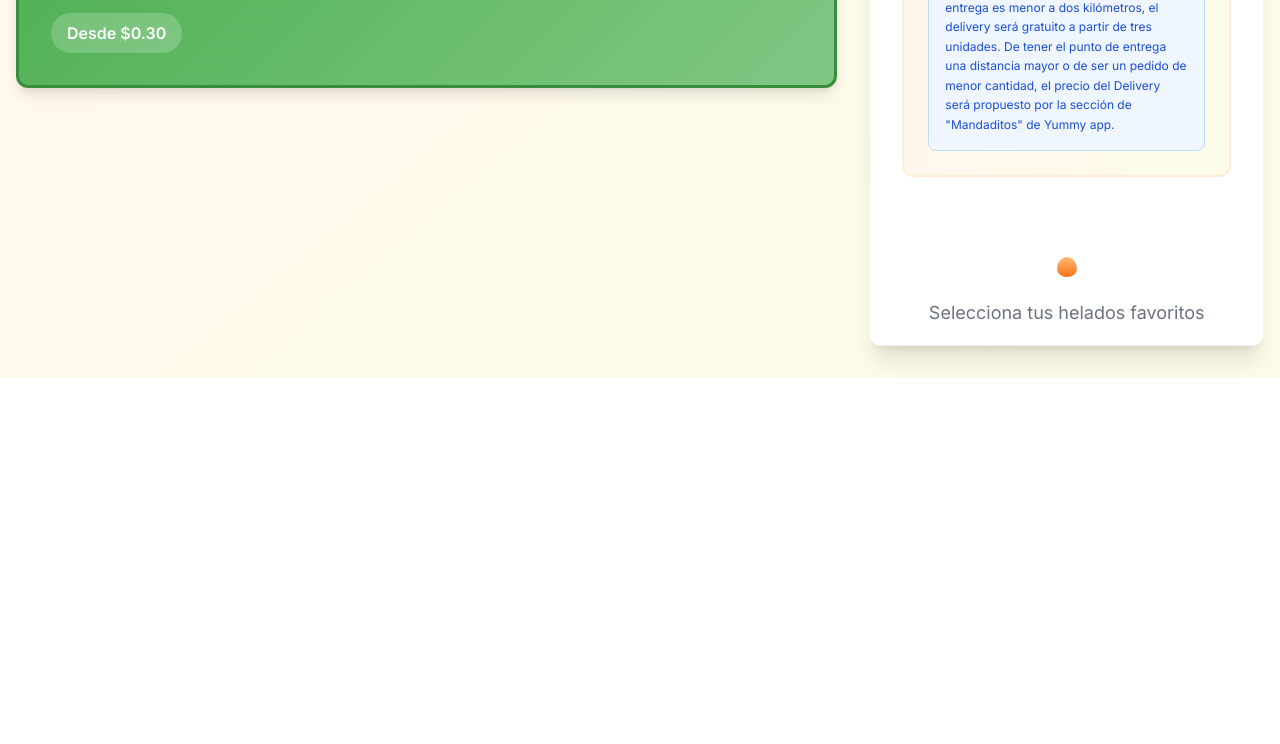
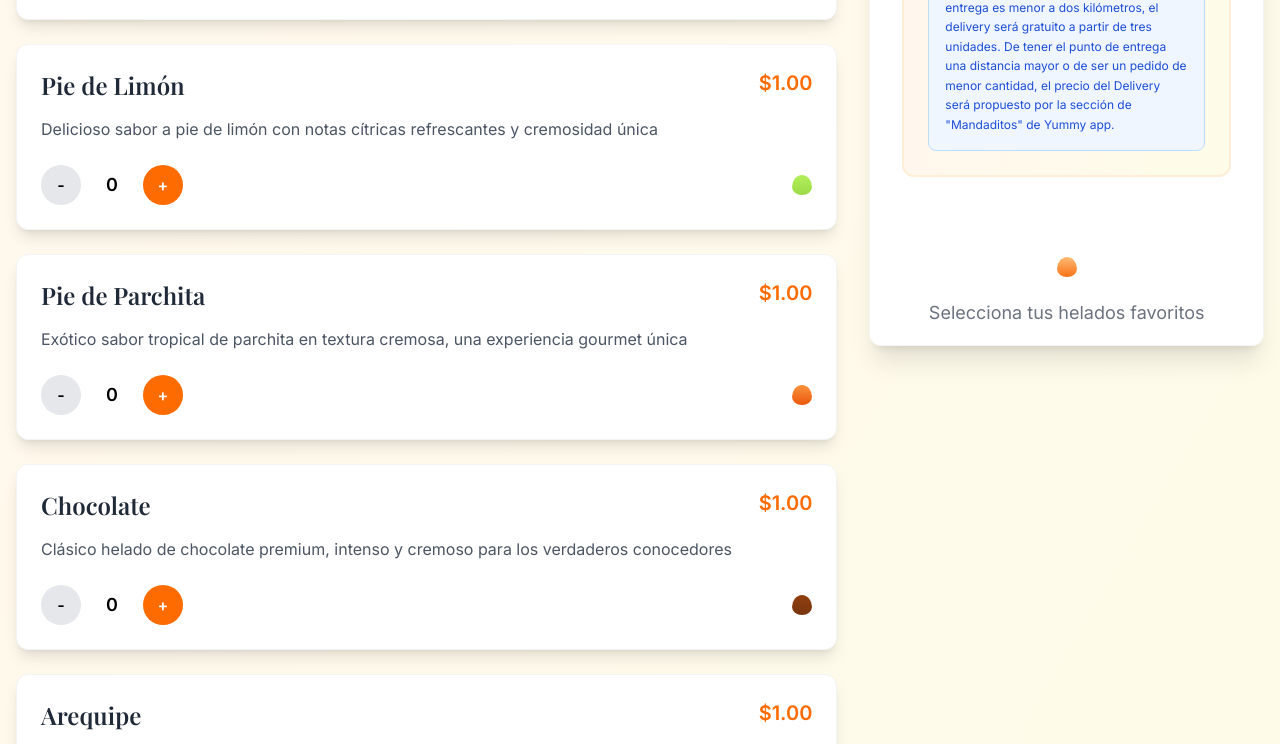
Before and after one commit to Toppays/Toppymenu, a plain HTML site: page index.html in a window 1280 px wide. Shown: the part 716-1460 px from the top of the page. Before the commit the page ends 1094 px from the top, so only its background shows below. Drawn offline with nearby package versions, Linux system fonts and the light colour scheme.

Commit message:
Update index.html

```diff
--- a/index.html
+++ b/index.html
@@ -78,7 +78,7 @@
                             <h2 class="font-playfair text-4xl font-semibold text-white mb-3">🍓 Helados Frutales</h2>
                             <p class="text-green-100 font-light text-lg">Sabores refrescantes y vibrantes, hechos con la mejor fruta</p>
                             <div class="mt-4 flex items-center">
-                                <span class="bg-white bg-opacity-20 px-4 py-2 rounded-full text-white font-semibold">Desde $0.30</span>
+                                <span class="bg-white bg-opacity-20 px-4 py-2 rounded-full text-white font-semibold">$0.30 cada uno</span>
                             </div>
                         </div>
 
@@ -144,21 +144,23 @@
         let selectedDeliveryMethod = null;
 
         // ** Tasa del día BCV **
-        const bcvRate = 223,64; // Por favor, cámbialo al valor actual del día
+        const bcvRate = 223.96; // Por favor, cámbialo al valor actual del día
 
         // ** INVENTARIO DE HELADOS **
         // Si el `stock` es 1 o 0, el sabor no se mostrará en el menú.
         const inventory = {
             cremosos: {
-                oreo: { name: 'Oreo', description: 'Cremoso helado con trozos de galleta Oreo, perfecto equilibrio entre dulce y crujiente', price: 1.00, stock: 10, shapeColor: 'bg-gradient-to-b from-gray-700 to-gray-900' },
-                pielimon: { name: 'Pie de Limón', description: 'Delicioso sabor a pie de limón con notas cítricas refrescantes y cremosidad única', price: 1.00, stock: 0, shapeColor: 'bg-gradient-to-b from-lime-400 to-lime-600' },
-                pieparchita: { name: 'Pie de Parchita', description: 'Exótico sabor tropical de parchita en textura cremosa, una experiencia gourmet única', price: 1.00, stock: 0, shapeColor: 'bg-gradient-to-b from-orange-400 to-orange-600' },
-                chocolate: { name: 'Chocolate', description: 'Clásico helado de chocolate premium, intenso y cremoso para los verdaderos conocedores', price: 1.00, stock: 10, shapeColor: 'bg-gradient-to-b from-amber-800 to-amber-900' },
-                cappuoreo: { name: 'Cappu-Oreo', description: 'Una explosión de sabor a café y galleta Oreo, con una textura increíblemente suave', price: 1.00, stock: 10, shapeColor: 'bg-gradient-to-b from-[#2D1300] to-[#1A0D00]' },
-                arequipe: { name: 'Arequipe', description: 'Dulce y cremoso sabor a arequipe, con notas acarameladas que te encantarán', price: 1.00, stock: 0, shapeColor: 'bg-gradient-to-b from-amber-600 to-amber-800' }
+                oreo: { name: 'Oreo', description: 'Cremoso helado con trozos de galleta Oreo, perfecto equilibrio entre dulce y crujiente', price: 1.00, stock: 5, shapeColor: 'bg-gradient-to-b from-gray-700 to-gray-900' },
+                pielimon: { name: 'Pie de Limón', description: 'Delicioso sabor a pie de limón con notas cítricas refrescantes y cremosidad única', price: 1.00, stock: 5, shapeColor: 'bg-gradient-to-b from-[#B2EF5B] to-[#9CDA48]' },
+                pieparchita: { name: 'Pie de Parchita', description: 'Exótico sabor tropical de parchita en textura cremosa, una experiencia gourmet única', price: 1.00, stock: 5, shapeColor: 'bg-gradient-to-b from-orange-400 to-orange-600' },
+                chocolate: { name: 'Chocolate', description: 'Clásico helado de chocolate premium, intenso y cremoso para los verdaderos conocedores', price: 1.00, stock: 5, shapeColor: 'bg-gradient-to-b from-amber-800 to-amber-900' },
+                cappuoreo: { name: 'Cappu-Oreo', description: 'Una explosión de sabor a café y galleta Oreo, con una textura increíblemente suave', price: 1.00, stock: 0, shapeColor: 'bg-gradient-to-b from-[#2D1300] to-[#1A0D00]' },
+                arequipe: { name: 'Arequipe', description: 'Dulce y cremoso sabor a arequipe, con notas acarameladas que te encantarán', price: 1.00, stock: 5, shapeColor: 'bg-gradient-to-b from-amber-600 to-amber-800' },
+                cocada: { name: 'Cocada', description: 'Exótico y cremoso helado de coco, refrescante y con un toque tropical', price: 1.00, stock: 5, shapeColor: 'bg-gradient-to-b from-white to-sky-100' },
+                colitaleche: { name: 'Colita con leche', description: 'El sabor nostálgico de la Colita venezolana, cremosa y dulce', price: 1.00, stock: 0, shapeColor: 'bg-gradient-to-b from-red-300 to-pink-500' }
             },
             frutales: {
-                parchita: { name: 'Parchita', description: 'Helado frutal de parchita, con sabor intenso y ácido, perfecto para refrescar', price: 0.65, stock: 0, shapeColor: 'bg-gradient-to-b from-yellow-400 to-orange-500' },
+                parchita: { name: 'Parchita', description: 'Helado frutal de parchita, con sabor intenso y ácido, perfecto para refrescar', price: 0.30, stock: 0, shapeColor: 'bg-gradient-to-b from-yellow-400 to-orange-500' },
                 jobito: { name: 'Jobito', description: 'Delicado helado frutal con el sabor dulce y ácido del jobito, una joya tropical', price: 0.30, stock: 0, shapeColor: 'bg-gradient-to-b from-yellow-500 to-lime-600' }
             }
         };
```
